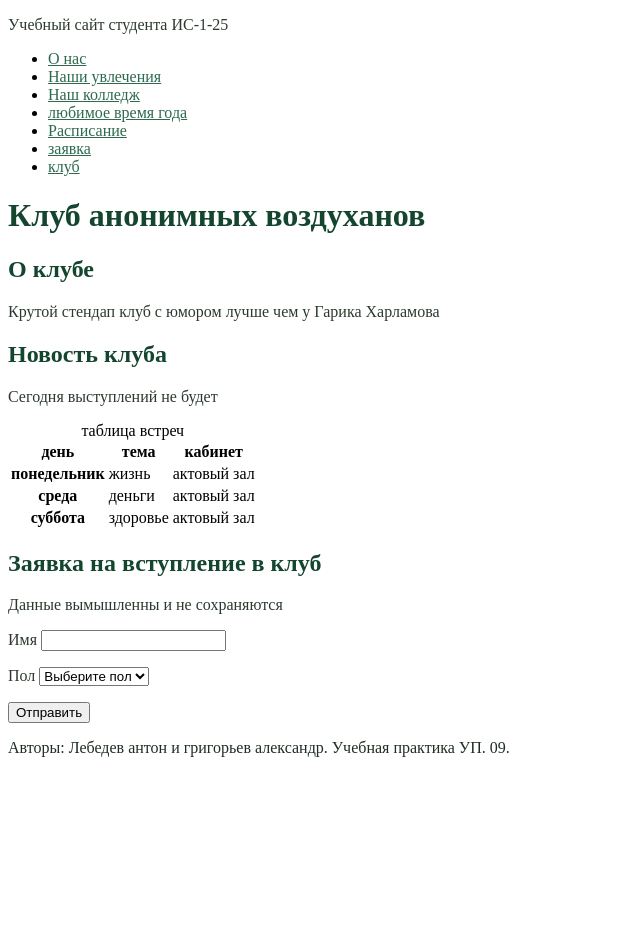
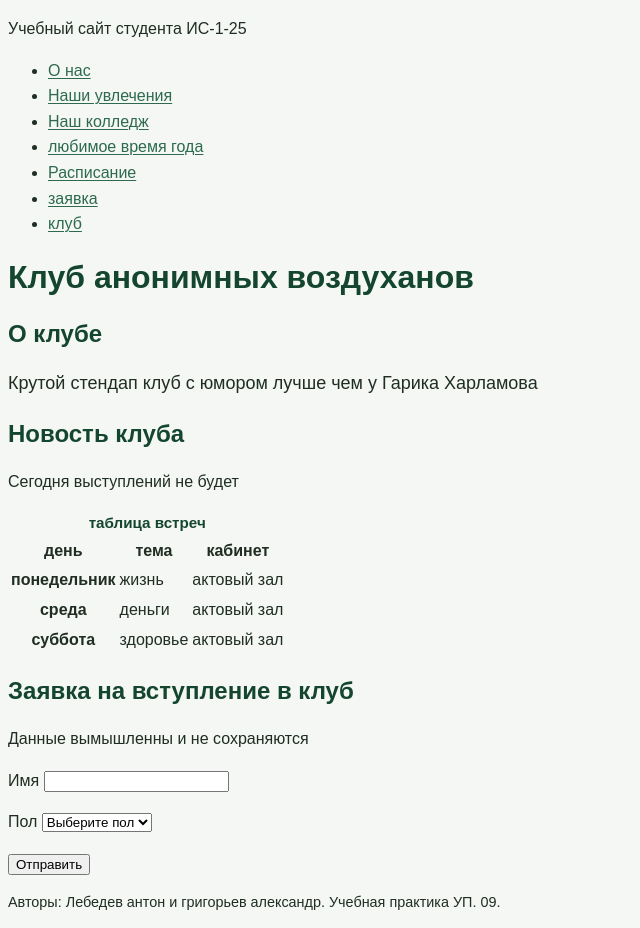
Before and after one commit to kettxd/uchebnaya-praktika, a plain HTML site: page about-me/comedy-club.html in a window 1280 px wide. Shown: the whole page, without its empty margins (0-640 px from the left). Before the commit the page ends 800 px from the top, so only its background shows below. Drawn offline with Linux system fonts and the light colour scheme.

Commit message:
Improve typography and colors

```diff
--- a/about-me/comedy-club.html
+++ b/about-me/comedy-club.html
@@ -25,7 +25,7 @@
       <h1>Клуб анонимных воздуханов</h1>
       <section aria-labelledby="club">
         <h2 id="club">О клубе</h2>
-        <p>Крутой стендап клуб с юмором лучше чем у Гарика Харламова</p>
+        <p class="lead">Крутой стендап клуб с юмором лучше чем у Гарика Харламова</p>
       </section>
       <article>
         <h2>Новость клуба</h2>
--- a/about-me/style.css
+++ b/about-me/style.css
@@ -1,31 +1,67 @@
-
-ody {
+html {
+  font-size: 16px;
+}
+body {
+  font-family: Arial, Helvetica, sans-serif;
+  font-size: 1rem;
+  line-height: 1.6;
   color: #1f2d22;
-  background-color: #f2f7f2;
+  background-color: #f4f7f4;
 }
-p {
-  color: #2b3a2e;
+h1, h2, h3 {
+  font-family: Arial, Helvetica, sans-serif;
+  color: #14452f;
 }
-h1, h2 {
-  color: #14452f;
+h1 {
+  font-size: 2rem;
+  line-height: 1.2;
+}
+h2 {
+  font-size: 1.5rem;
+  line-height: 1.3;
+}
+h3 {
+  font-size: 1.25rem;
+  line-height: 1.4;
+}
+#top {
+  letter-spacing: 0.03em;
+}
+p, li {
+  max-width: 70ch;
+}
+.lead {
+  font-size: 1.125rem;
+  font-weight: 500;
 }
 .site-note {
   font-style: italic;
   color: #3b5240;
 }
-#top {
-  letter-spacing: 0.03em;
+a {
+  color: #2d6a4f;
+  text-decoration-thickness: 0.08em;
+  text-underline-offset: 0.15em;
 }
-.main-nav a {
-  color: #2d6a4f;
+a:visited {
+  color: #4a6b5d;
 }
-.main-nav a:hover {
+a:hover {
   color: #8f5b34;
 }
-.main-nav a:focus,
-.main-nav a:focus-visible {
-  outline: 2px solid #52796f;
+a:focus-visible {
+  outline: 3px solid #c27803;
   outline-offset: 3px;
+}
+caption,
+legend,
+figcaption {
+  font-weight: bold;
+  font-size: 0.95rem;
+  color: #14452f;
+}
+.page-footer {
+  font-size: 0.9rem;
 }
 .page-footer p {
   color: #1f2d22;
```
Also changed, not shown: about-me/application.html (+2 -2 lines), about-me/college.html (+1 -1 lines), about-me/index.html (+1 -1 lines), about-me/schedule.html (+1 -1 lines).
